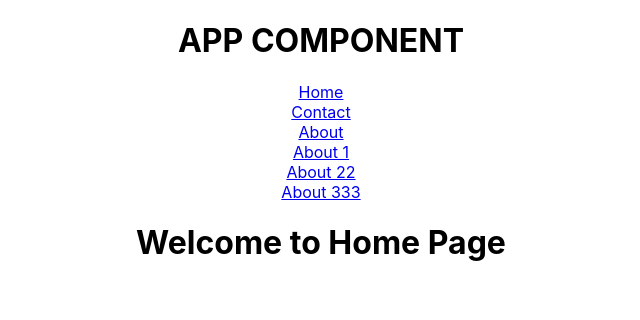
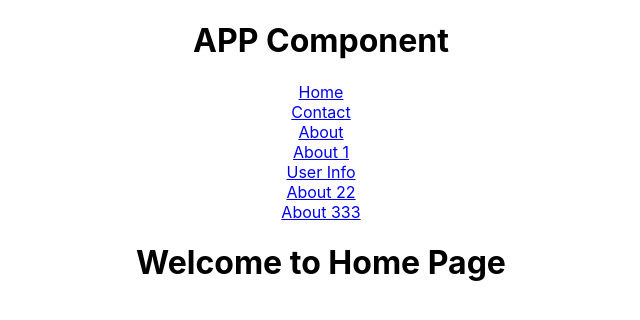
Before and after one commit to AishaGench/MyReactApp, a React (Create React App) app in the folder ReactLifeCycle/react-fetch/: page / in a window 1280 px wide. Shown: the top 320 px of the page, without its empty margins (319-959 px from the left). Built offline with nearby package versions, Linux system fonts and the light colour scheme.

Commit message:
created user information

```diff
--- a/ReactLifeCycle/react-fetch/src/App.js
+++ b/ReactLifeCycle/react-fetch/src/App.js
@@ -2,15 +2,21 @@ import './App.css';
 import About from './About'
 import UserList from './UserList'
 import {BrowserRouter, Route,Link,NavLink} from 'react-router-dom'
+
+const UserInfo = (dataFromRoute) =>{
+  console.log(dataFromRoute)
+  return <h1>User Information: {dataFromRoute.match.params.name}</h1>
+}
 function App() {
   return (
     <BrowserRouter>
       <div className="App">
-     <h1> APP COMPONENT </h1>
+        <h1>APP Component</h1>
         <Link to="/">Home</Link><br/>
         <Link to="/Contact">Contact</Link><br/>
         <Link to="/AboutPage">About</Link><br/>
         <Link to="/AboutPage/1">About 1</Link><br/>
+        <Link to="/UserInfo">User Info</Link><br/>
         {/* <NavLink activeStyle={{color:"red"}} to="/AboutPage/22">About 22</NavLink><br/>
         <NavLink activeStyle={{color:"red"}} to="/AboutPage/33/33">About 333</NavLink> */}
         <NavLink activeClassName="activeClass" to="/AboutPage/22">About 22</NavLink><br/>
@@ -22,6 +28,7 @@ function App() {
         <Route path="/AboutPage/:name/:age" exact  component={About}/>
         <Route path="/Users" exact strict component={UserList}/>
         <Route path="/User2" exact strict> <UserList/></Route>
+        <Route path="/UserInfo/:name" exact strict component={UserInfo}/>
       </div>
     </BrowserRouter>
   );
```
Lines whose indentation alone changed are shown as unchanged.
